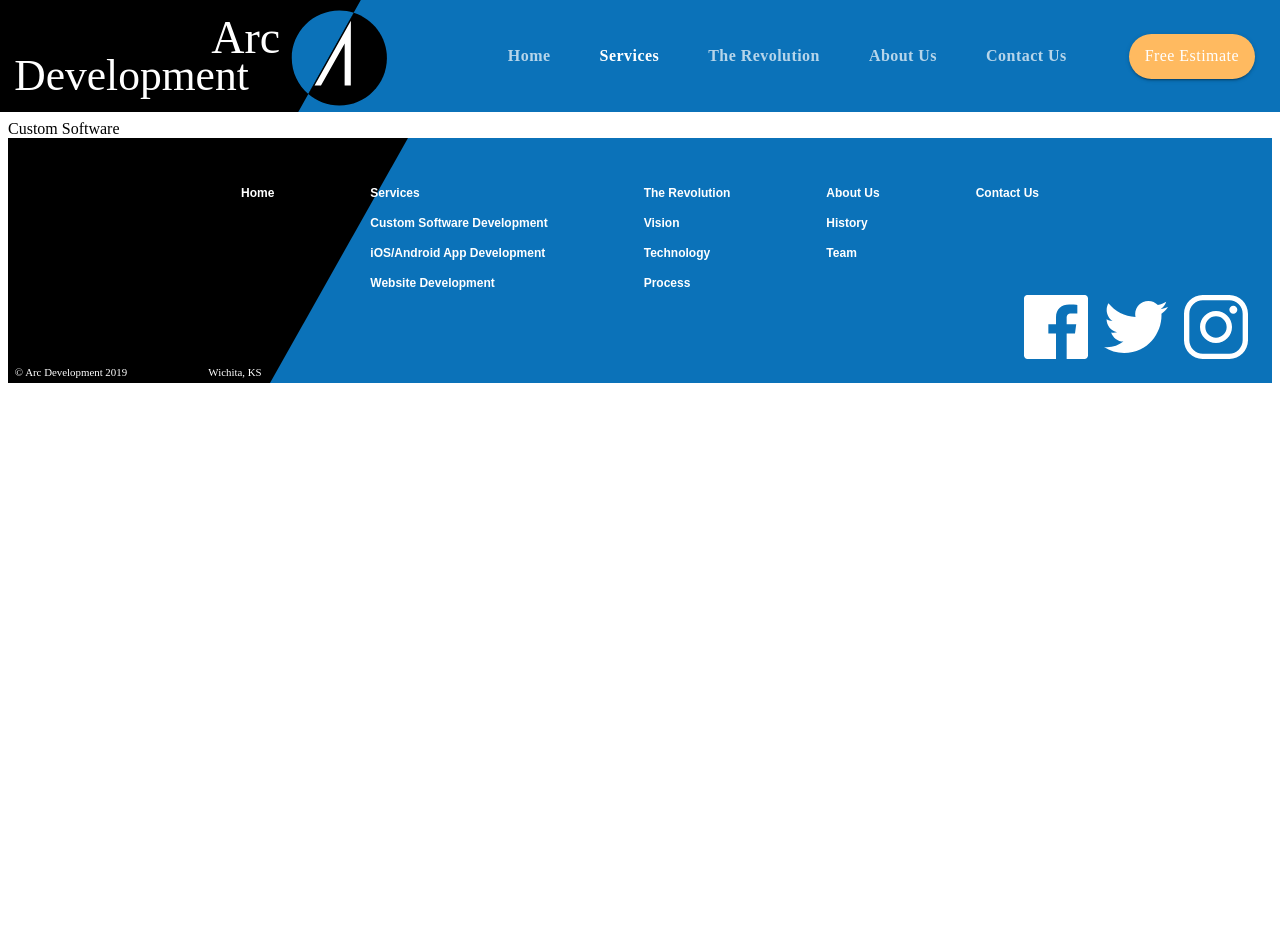
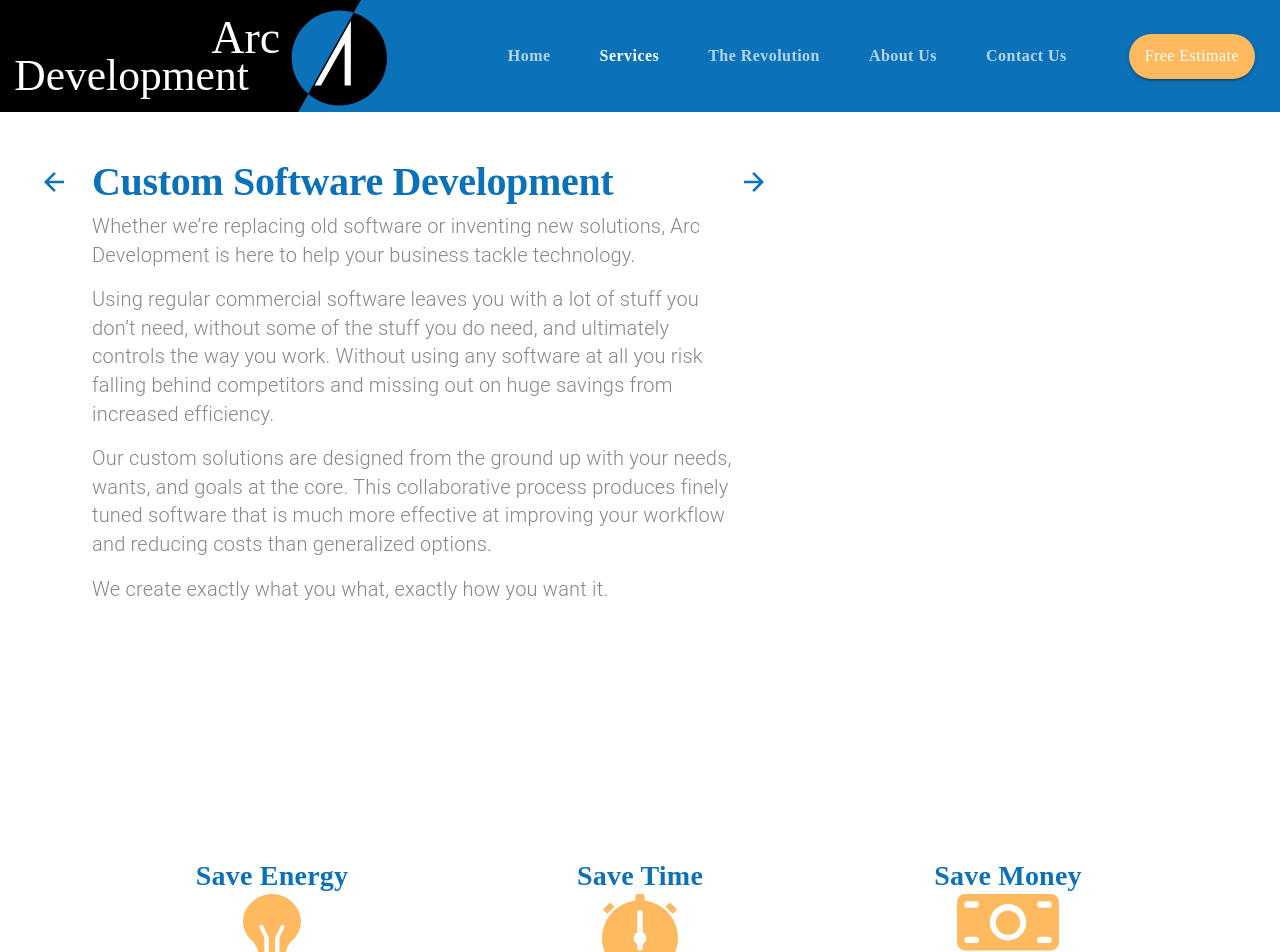
Before and after one commit to Catravine/arcdevelopment, a React (Create React App) app: page /customsoftware in a window 1280 px wide. Shown: the top 952 px of the page. Before the commit the page ends 800 px from the top, so only its background shows below. Built offline with nearby package versions, Linux system fonts and the light colour scheme; the HTML template or start-up script is replaced by a standard one.

Commit message:
first block of custom services; needed to switch style name to body2 so that sub-tabs didnt turn gray

```diff
--- a/src/components/App.js
+++ b/src/components/App.js
@@ -2,11 +2,13 @@ import '../App.css';
 import React, { useState } from 'react';
 import { ThemeProvider } from '@material-ui/styles';
 import { BrowserRouter, Route, Routes } from 'react-router-dom';
+
 import theme from './ui/Theme';
 import Header from './ui/Header';
 import Footer from './ui/Footer';
 import LandingPage from './LandingPage';
 import Services from './Services';
+import CustomSoftware from './CustomSoftware';
 
 function App() {
 
@@ -29,7 +31,9 @@ function App() {
           <Route exact path="/services" element={
             <Services setValue={setValue} setSelectedIndex={setSelectedIndex} />}
           />
-          <Route exact path="/customsoftware" element={<div>Custom Software</div>} />
+          <Route exact path="/customsoftware" element={
+            <CustomSoftware setValue={setValue} setSelectedIndex={setSelectedIndex} />}
+          />
           <Route exact path="/mobileapps" element={<div>Mobile Apps</div>} />
           <Route exact path="/websites" element={<div>Websites</div>} />
           <Route exact path="/revolution" element={<div>The Revolution</div>} />
--- /dev/null
+++ b/src/components/CustomSoftware.js
@@ -0,0 +1,146 @@
+import React from 'react';
+import Lottie from 'react-lottie';
+import { Link } from 'react-router-dom';
+import { makeStyles, useTheme } from '@material-ui/core/styles';
+import Grid from '@material-ui/core/Grid';
+import IconButton from '@material-ui/core/IconButton';
+import Typography from '@material-ui/core/Typography';
+import useMediaQuery from '@material-ui/core/useMediaQuery';
+
+import backArrow from '../assets/backArrow.svg';
+import forwardArrow from '../assets/forwardArrow.svg';
+import lightbulb from '../assets/bulb.svg';
+import cash from '../assets/cash.svg';
+import stopwatch from '../assets/stopwatch.svg';
+
+const useStyles = makeStyles(theme => ({
+  heading: {
+    maxWidth: "40em"
+  },
+  arrowContainer: {
+    marginTop: "0.5em"
+  },
+  mainContainer: {
+    paddingLeft: "5em",
+    paddingRight: "5em",
+    paddingTop: "2em",
+    paddingBottom: "10em"
+  }
+}));
+
+export default function CustomSoftware(props) {
+  const classes = useStyles();
+
+  return (
+    <Grid container direction="column" className={classes.mainContainer}>
+      <Grid item container direction="row">
+        <Grid
+          item
+          className={classes.arrowContainer}
+          style={{marginRight: "1em", marginLeft: "-3.5em"}}
+        >
+          <IconButton
+            style={{backgroundColor: "transparent"}}
+            component={Link}
+            to="/services"
+            onClick={() => props.setSelectedIndex(0)}
+          >
+            <img src={backArrow} alt="Back to Services Page" />
+          </IconButton>
+        </Grid>
+        <Grid item container direction="column" className={classes.heading}>
+          <Grid item>
+            <Typography variant="h2">
+              Custom Software Development
+            </Typography>
+          </Grid>
+          <Grid item>
+            <Typography variant="body2" paragraph>
+              Whether we’re replacing old software or inventing new solutions,
+              Arc Development is here to help your business tackle technology.
+            </Typography>
+            <Typography variant="body2" paragraph>
+              Using regular commercial software leaves you with a lot of stuff you
+              don’t need, without some of the stuff you do need, and ultimately
+              controls the way you work. Without using any software at all you risk
+              falling behind competitors and missing out on huge savings from
+              increased efficiency.
+            </Typography>
+            <Typography variant="body2" paragraph>
+              Our custom solutions are designed from the ground up with your needs,
+              wants, and goals at the core. This collaborative process produces
+              finely tuned software that is much more effective at improving your
+              workflow and reducing costs than generalized options.
+            </Typography>
+            <Typography variant="body2" paragraph>
+              We create exactly what you what, exactly how you want it.
+            </Typography>
+          </Grid>
+        </Grid>
+        <Grid item className={classes.arrowContainer}>
+          <IconButton
+            style={{backgroundColor: "transparent"}}
+            component={Link}
+            to="/mobileapps"
+            onClick={() => props.setSelectedIndex(2)}
+          >
+            <img src={forwardArrow} alt="Forward to iOS/Android App Development Page" />
+          </IconButton>
+        </Grid>
+      </Grid>
+      <Grid
+        item
+        container
+        direction="row"
+        justify="center"
+        style={{ marginTop: "15em", marginBottom: "20em" }}
+      >
+        <Grid
+          item
+          container
+          direction="column"
+          md
+          alignItems="center"
+          style={{ maxWidth: "40em" }}
+        >
+          <Grid item>
+            <Typography variant="h4">Save Energy</Typography>
+          </Grid>
+          <Grid item>
+            <img src={lightbulb} alt="lightbulb" />
+          </Grid>
+        </Grid>
+        <Grid
+          item
+          container
+          direction="column"
+          md
+          alignItems="center"
+          style={{ maxWidth: "40em" }}
+        >
+          <Grid item>
+            <Typography variant="h4">Save Time</Typography>
+          </Grid>
+          <Grid item>
+            <img src={stopwatch} alt="stopwatch" />
+          </Grid>
+        </Grid>
+        <Grid
+          item
+          container
+          direction="column"
+          md
+          alignItems="center"
+          style={{ maxWidth: "40em" }}
+        >
+          <Grid item>
+            <Typography variant="h4">Save Money</Typography>
+          </Grid>
+          <Grid item>
+            <img src={cash} alt="cash" />
+          </Grid>
+        </Grid>
+      </Grid>
+    </Grid>
+  )
+}
--- a/src/components/ui/Theme.js
+++ b/src/components/ui/Theme.js
@@ -58,6 +58,11 @@ typography: {
       fontSize: "1.25rem",
       fontWeight: 300
     },
+    body2: {
+      fontSize: "1.25rem",
+      color: arcGray,
+      fontWeight: 300
+    },
     learnButton: {
       borderColor: arcBlue,
       color: arcBlue,
```
